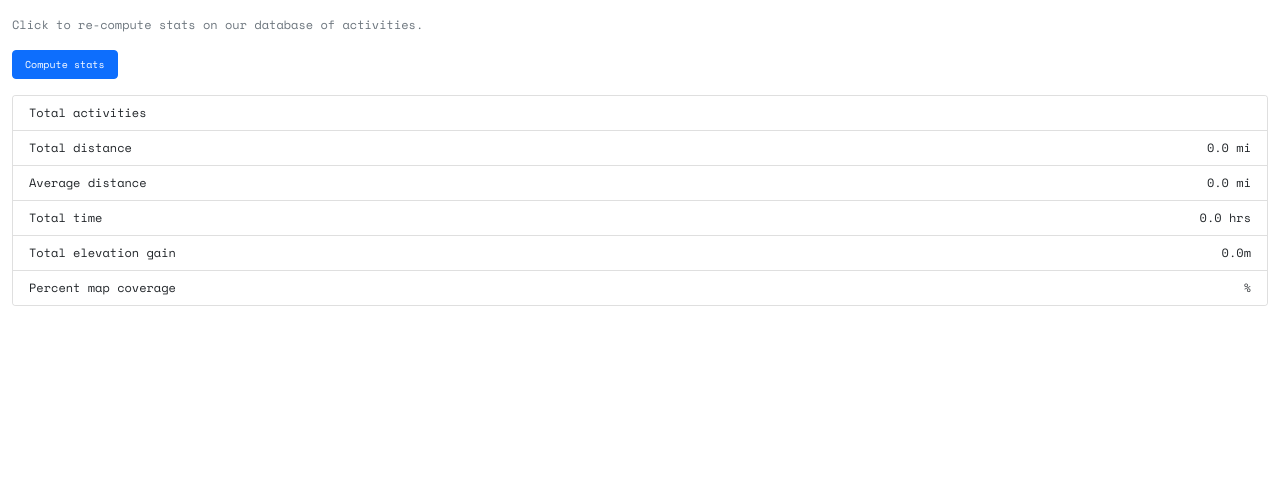
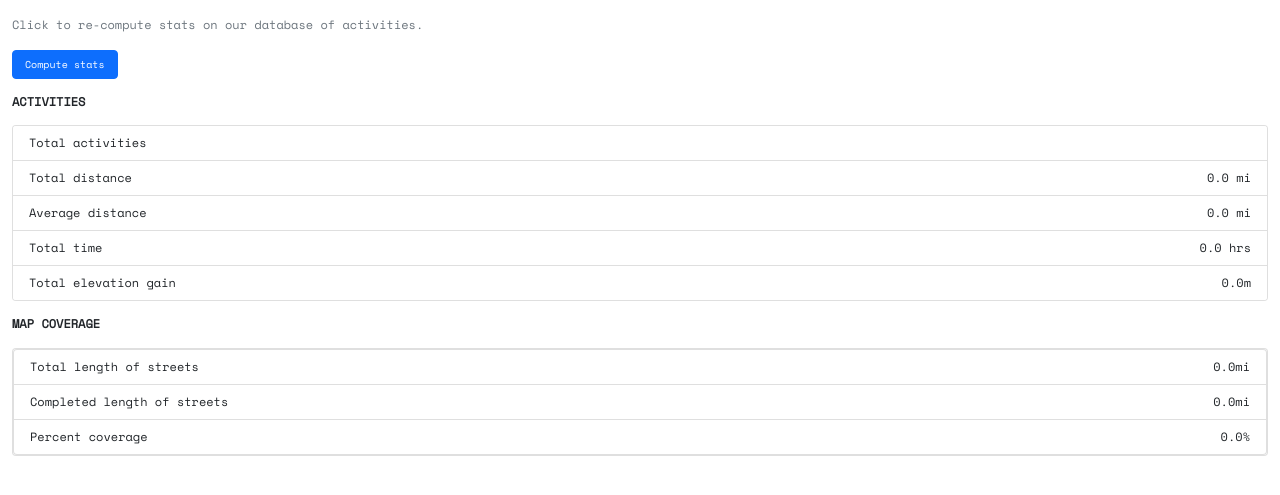
Before and after one commit to miloknowles/everystreet, a Flask app: template templates/stats.html in a window 1280 px wide. Shown: the part 56-551 px from the top of the page. Run offline with Flask 2, Linux system fonts and the light colour scheme; the template is opened without the code that fills it, so the values that code supplies are empty; parts of the project's set-up code (start-up, migrations or seed data) failed here and were passed over; some libraries are stand-ins or nearby versions.

Commit message:
Coverage stats

```diff
--- a/app.py
+++ b/app.py
@@ -125,42 +125,42 @@ def compute_stats():
 
 #===============================================================================
 
-@app.route('/action/compute-coverage')
-def compute_coverage():
-  """
-  Recompute coverage over the database.
-  """
-  try:
-    r = db.get_coverage('cambridge') # TODO
-    logger.debug('Got edges from database')
+# @app.route('/action/compute-coverage')
+# def compute_coverage():
+#   """
+#   Recompute coverage over the database.
+#   """
+#   try:
+#     r = db.get_coverage('cambridge') # TODO
+#     logger.debug('Got edges from database')
 
-    _, edges_df = matching.load_graph(graph_folder('drive_graph.gpkg'))
-    logger.debug('Loaded graph')
+#     _, edges_df = matching.load_graph(graph_folder('drive_graph.gpkg'))
+#     logger.debug('Loaded graph')
 
-    edges_df['complete'] = pd.Series(np.ones(len(edges_df)))
+#     edges_df['complete'] = pd.Series(np.ones(len(edges_df)))
 
-    for key in r:
-      v = np.int64(r[key]['to'])
-      u = np.int64(r[key]['from'])
+#     for key in r:
+#       v = np.int64(r[key]['to'])
+#       u = np.int64(r[key]['from'])
 
-      if edges_df.index.isin([(u, v, 0)]).any():
-        edges_df.at[(u, v, 0), 'complete'] = 1
+#       if edges_df.index.isin([(u, v, 0)]).any():
+#         edges_df.at[(u, v, 0), 'complete'] = 1
 
-    C = edges_df['complete'].sum()
-    total_dist = edges_df['length'].sum()
-    complete_dist = edges_df[edges_df['complete'] > 0]['length'].sum()
+#     C = edges_df['complete'].sum()
+#     total_dist = edges_df['length'].sum()
+#     complete_dist = edges_df[edges_df['complete'] > 0]['length'].sum()
 
-    return jsonify(
-      {
-        'total': len(edges_df),
-        'complete': C,
-        'total_dist': total_dist,
-        'complete_dist': complete_dist
-      }), 200
+#     return jsonify(
+#       {
+#         'total': len(edges_df),
+#         'complete': C,
+#         'total_dist': total_dist,
+#         'complete_dist': complete_dist
+#       }), 200
 
-  except Exception as e:
-    logger.exception(e)
-    return jsonify({'error': str(e)}), 300
+#   except Exception as e:
+#     logger.exception(e)
+#     return jsonify({'error': str(e)}), 300
 
 #===============================================================================
 
--- a/templates/stats.html
+++ b/templates/stats.html
@@ -9,6 +9,7 @@
         Compute stats
       </button>
       <div id="fetch-status"></div>
+      <h3 class="mt-3">ACTIVITIES</h3>
       <div class="card mt-3">
         <ul class="list-group list-group-flush">
           <li class="list-group-item">
@@ -41,10 +42,27 @@
               <div id="total-elevation-gain" class="float-right card-text">{{ '%.1f'|format(total_elevation_gain) }}m</div>
             </div>
           </li>
+        </ul>
+      </div>
+
+      <h3 class="mt-3">MAP COVERAGE</h3>
+      <div class="card mt-3">
           <li class="list-group-item">
             <div class="d-flex w-100 justify-content-between">
-              <div class="float-left card-text">Percent map coverage</div>
-              <div id="percent-coverage" class="float-right card-text">{{ percent_coverage }} %</div>
+              <div class="float-left card-text">Total length of streets</div>
+              <div class="float-right card-text">{{ '%.1f'|format(total_map_distance) }}mi</div>
+            </div>
+          </li>
+          <li class="list-group-item">
+            <div class="d-flex w-100 justify-content-between">
+              <div class="float-left card-text">Completed length of streets</div>
+              <div class="float-right card-text">{{ '%.1f'|format(complete_map_distance) }}mi</div>
+            </div>
+          </li>
+          <li class="list-group-item">
+            <div class="d-flex w-100 justify-content-between">
+              <div class="float-left card-text">Percent coverage</div>
+              <div class="float-right card-text">{{ '%.1f'|format(percent_coverage) }}%</div>
             </div>
           </li>
         </ul>
--- a/util/matching.py
+++ b/util/matching.py
@@ -8,8 +8,6 @@ import pandas as pd
 from scipy.spatial import cKDTree
 from shapely.geometry import Point
 from shapely.geometry import Polygon
-
-from util.database import get_activity_by_id, get_matched_feature_by_id
 
 
 def kdtree_from_points(points):
```
Also changed, not shown: util/database.py (+60 -30 lines).
